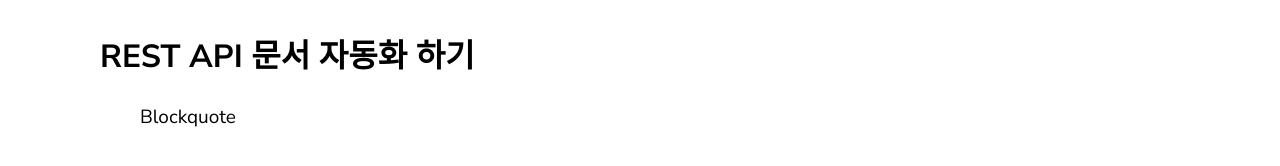
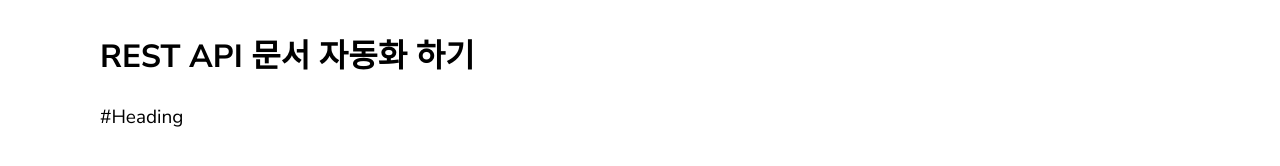
Before and after one commit to rbwls31/rbwls31.github.io, a Jekyll site: the page built from _posts/2020-06-13-swagger-post.markdown, in a window 1280 px wide. Shown: the part 374-540 px from the top of the page. Built offline with Jekyll 4.4.1, drawn with Linux system fonts in a browser that asks for light colours; our own code applies the rules of GitHub Pages for plain Markdown files.

Commit message:
_posts/2020-06-13-swagger-post.markdown updated from https://stackedit.io/

```diff
--- a/_posts/2020-06-13-swagger-post.markdown
+++ b/_posts/2020-06-13-swagger-post.markdown
@@ -1,8 +1,9 @@
 ## REST API 문서 자동화 하기
 
-> Blockquote
+#Heading
+
 
 <!--stackedit_data:
-eyJoaXN0b3J5IjpbLTE4OTc4MTg3OCwtNDgyNzk2OTMxLC00Nz
-YzMjg2MThdfQ==
+eyJoaXN0b3J5IjpbNjk3MDI3NjIsLTQ4Mjc5NjkzMSwtNDc2Mz
+I4NjE4XX0=
 -->
```
